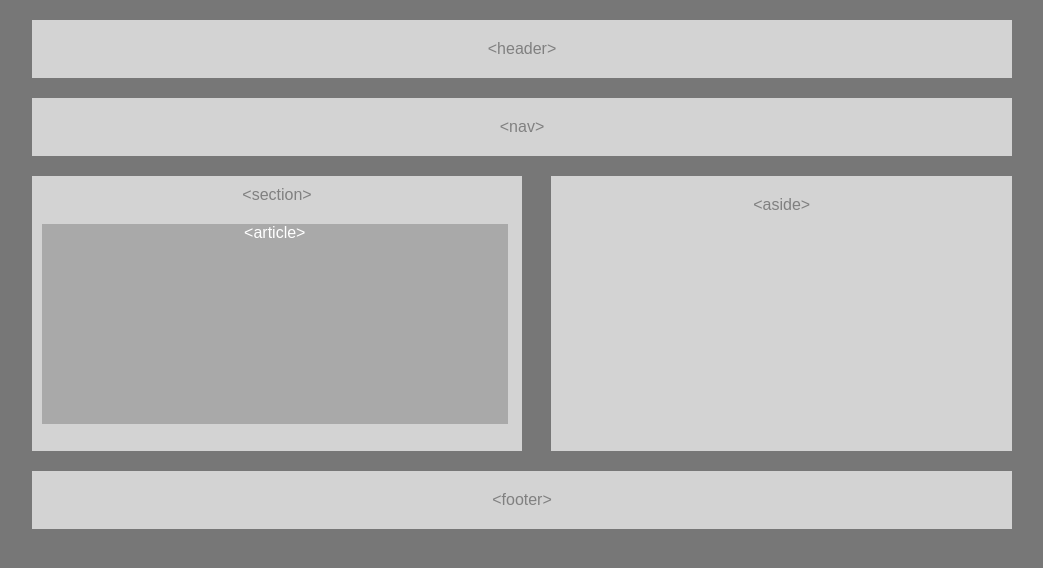
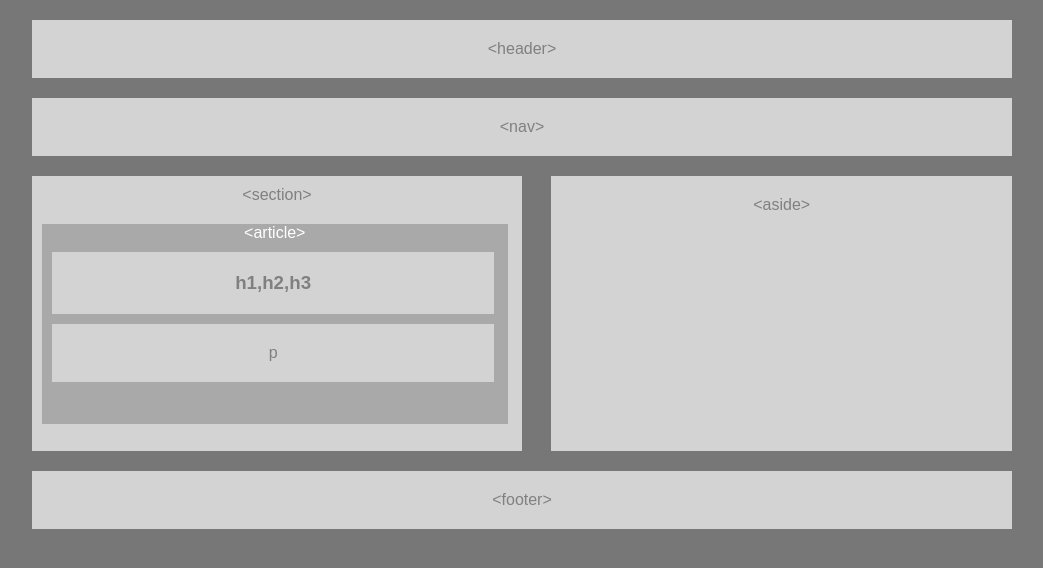
Before and after one commit to phquyenle/HW-Wireframe, a plain HTML site: page index.html in a window 1280 px wide. Shown: the whole page, without its empty margins (118-1161 px from the left). Drawn offline with Linux system fonts and the light colour scheme.

Commit message:
finishing up with coding
for easy layout

```diff
--- a/index.html
+++ b/index.html
@@ -21,6 +21,8 @@
 
 <article>
     &lt;article&gt;
+    <h1> h1,h2,h3</h1>
+    <p> p </p>
 </article>
     </section>
 
--- a/style.css
+++ b/style.css
@@ -54,7 +54,17 @@ article{
     width: 95%;
     height: 200px;
 }
+ h1,p {
+     background:lightgrey;
+     color:grey;
+     text-align: center;
+   margin:10px;
+     width: 95%;
+     padding:20px;
+     padding-bottom: 20px;
 
+
+ }
 aside {
     float: right;
     width: 47%;
```
